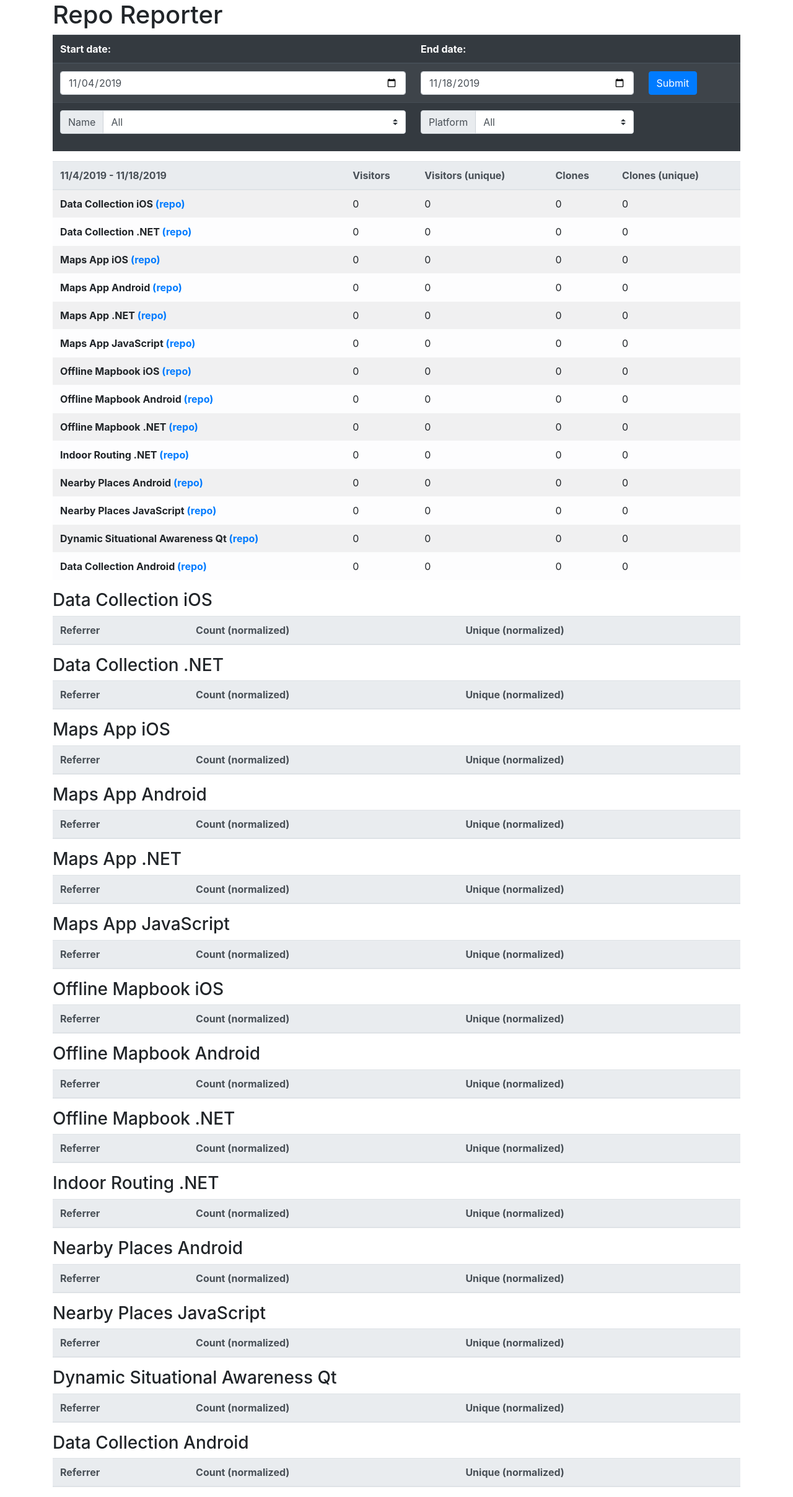
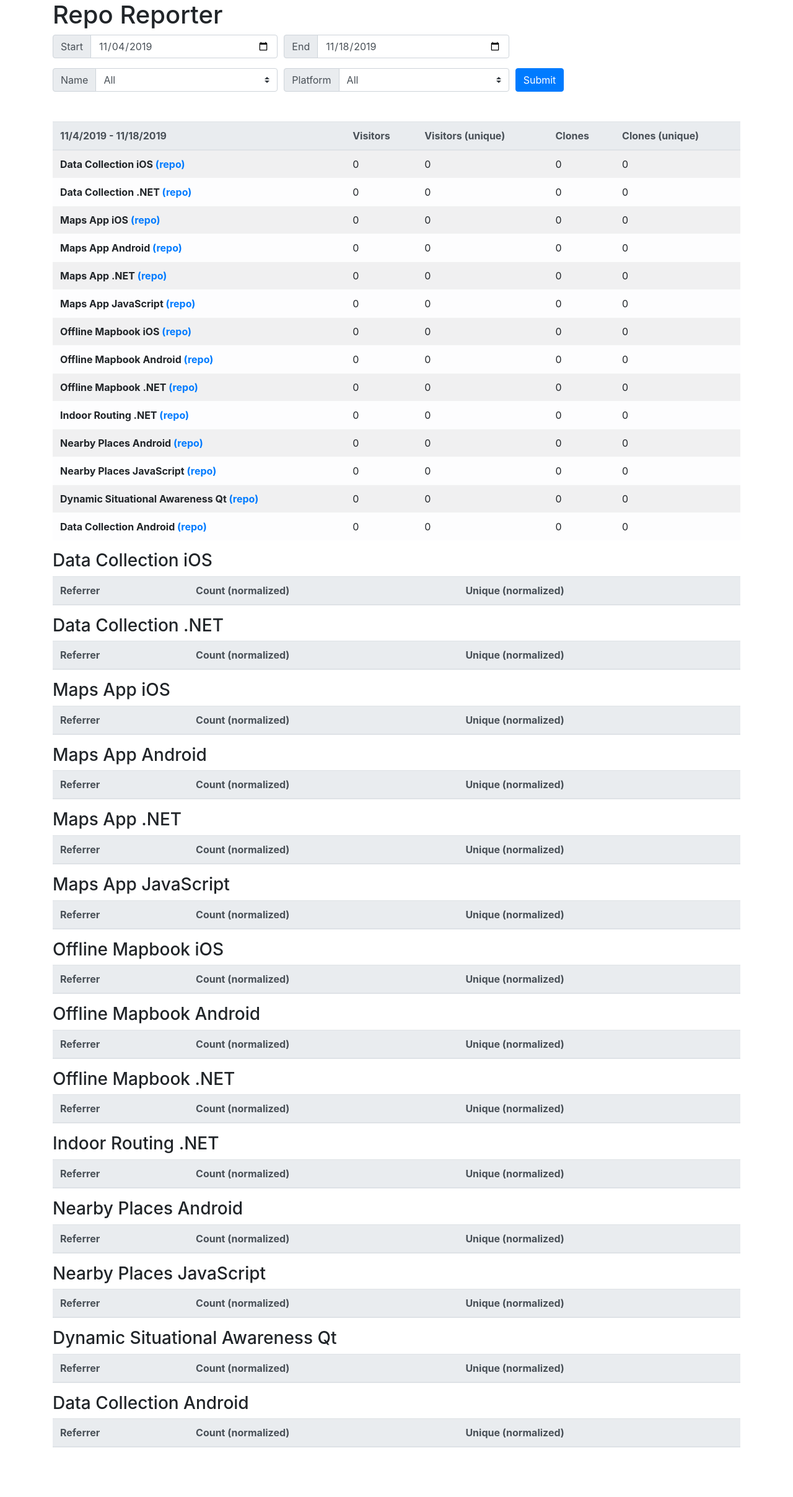
Before and after one commit to esreli/repo-reporter, a Flask app: page / in a window 1280 px wide. Shown: the whole page at 62% size. After the commit the page ends 2336 px from the top, so only its background shows below. Run offline with Flask 2, Linux system fonts and the light colour scheme; data that the repository does not hold is empty; parts of the project's set-up code (start-up, migrations or seed data) failed here and were passed over; some libraries are stand-ins or nearby versions.

Commit message:
improvements to form

```diff
--- a/app/templates/report.html
+++ b/app/templates/report.html
@@ -4,25 +4,34 @@
   </head>
   <body>
     <div class="container">
+      <div class="page-header">
         <h1>Repo Reporter</h1>
-      <form action="" method="get" role="form">
-        <table class="table table-striped table-dark">
-          <thead class="thead-dark">
-            <tr>
-              <th scope="col">Start date:</th>
-              <th scope="col">End date:</th>
-              <th scope="col"></th>
-            </tr>
-          </thead>
-          <tbody>
-            <tr>
-              <td><input type="date" name="start" value="{{report.start_formatted()}}" class="form-control"></td>
-              <td><input type="date" name="end" value="{{report.end_formatted()}}" class="form-control"></td>
-              <td><button type="submit" class="btn btn-primary">Submit</button></td>
-            </tr>
-            <tr>
-              <td>
-                <div class="input-group mb-3">
+      </div>
+      <form>
+        <div class="form-row">
+          <!-- Start Date -->
+          <div class="col-md-4 mb-3">
+            <div class="input-group">
+              <div class="input-group-prepend">
+                <span class="input-group-text" id="inputGroupPrepend">Start</span>
+              </div>
+              <input type="date" name="start" value="{{report.start_formatted()}}" class="form-control">
+            </div>
+          </div>
+          <!-- End Date -->
+          <div class="col-md-4 mb-3">
+            <div class="input-group">
+              <div class="input-group-prepend">
+                <span class="input-group-text" id="inputGroupPrepend">End</span>
+              </div>
+              <input type="date" name="end" value="{{report.end_formatted()}}" class="form-control">
+            </div>
+          </div>
+        </div>
+        <div class="form-row">
+          <!-- Name -->
+          <div class="col-md-4 mb-3">
+            <div class="input-group">
               <div class="input-group-prepend">
                 <label class="input-group-text">Name</label>
               </div>
@@ -36,8 +45,9 @@
                 {% endfor %}
               </select>
             </div>
-              </td>
-              <td>
+          </div>
+          <!-- Platform -->
+          <div class="col-md-4 mb-3">
             <div class="input-group mb-3">
               <div class="input-group-prepend">
                 <label class="input-group-text">Platform</label>
@@ -52,13 +62,13 @@
                 {% endfor %}
               </select>
             </div>
-              </td>
-              <td>
-              </td>
-            </tr>
-          </tbody>
-        </table>
+          </div>
+          <div class="col-md-2 mb-3">
+            <button type="submit" class="btn btn-primary">Submit</button>
+          </div>
+        </div>
       </form>
+      <!-- Results -->
       <table class="table table-striped table-light table-hover">
         <thead class="thead-light">
           <th scope="col">{{report.date_range()}}</th>
```
Lines whose indentation alone changed are shown as unchanged.
